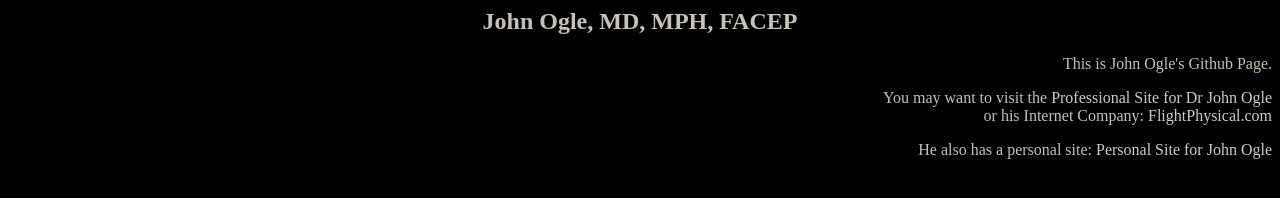
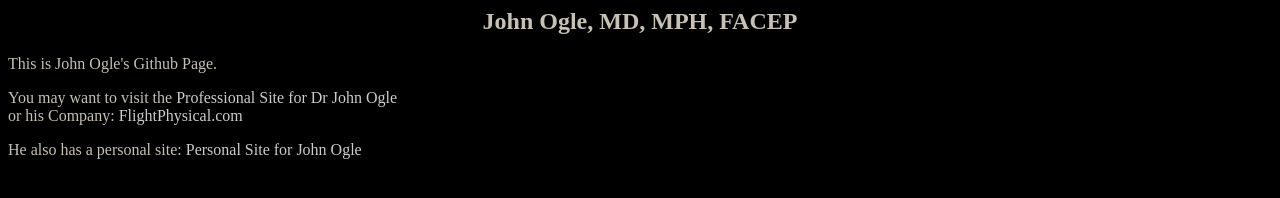
Before and after one commit to johnogle/johnogle.github.io, a plain HTML site: page index.html in a window 1280 px wide. Drawn offline with Linux system fonts and the light colour scheme.

Commit message:
Left Aligned

```diff
--- a/index.html
+++ b/index.html
@@ -42,13 +42,12 @@ a:active {color:#0000FF;}  /* selected link */
  John Ogle, MD, MPH, FACEP
 </h2>
 
-<div align="right">
     <p>This is John Ogle's Github Page.</p>
 
-	<p>You may want to visit the <a href="http://oglemd.com" target="_blank">Professional Site for Dr John Ogle</a><br />
-	or his Internet Company: <a href="http://flightphysical.com" target="_blank">FlightPhysical.com</a></p>
+	<p>You may want to visit the <a href="http://oglemd.com" target="_blank">Professional Site for Dr John Ogle</a><br>
+	or his Company: <a href="http://flightphysical.com" target="_blank">FlightPhysical.com</a></p>
 	<p>He also has a personal site: <a href="http://johnogle.com" target="_blank">Personal Site for John Ogle</a></p>
-</div>
+
 
 
 
```
